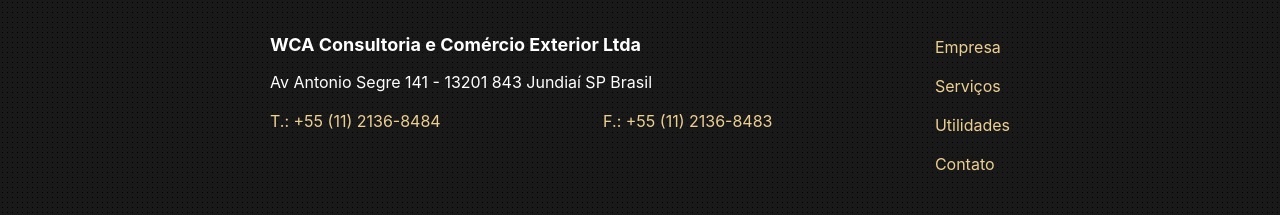
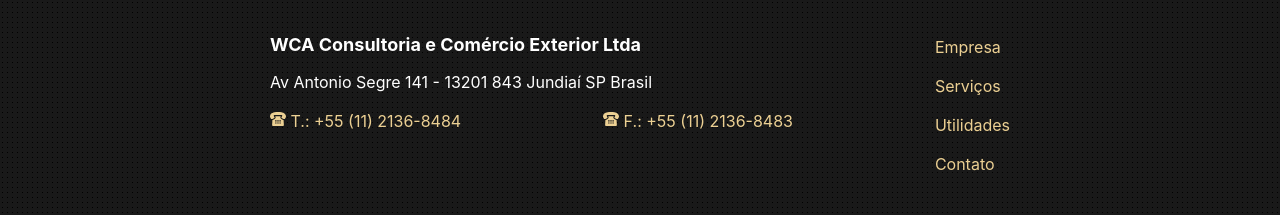
Before and after one commit to WCAComex/wcacomex.github.io, a Jekyll site: the page built from index.html, in a window 1280 px wide. Shown: the part 3308-3523 px from the top of the page. Built offline with Jekyll 4.4.1, drawn with Linux system fonts in a browser that asks for light colours.

Commit message:
Ícones de telefones no rodapé

```diff
--- a/_includes/footer.html
+++ b/_includes/footer.html
@@ -8,9 +8,9 @@
       <p data-grid="spacing">
         {% for tel in site.telefones %}
           {% if tel.numero %}
-            <a href="tel:{{ tel.numero }}" class="tel">{{ tel.rotulo }}</a>
+            <a href="tel:{{ tel.numero }}" class="tel icon">{% include svg/tel-old.svg %} {{ tel.rotulo }}</a>
           {% else %}
-            <span class="tel">{{ tel.rotulo }}</span>
+            <span class="tel icon">{% include svg/tel-old.svg %} {{ tel.rotulo }}</span>
           {% endif %}
         {% endfor %}
       </p>
--- a/_sass/_base.sass
+++ b/_sass/_base.sass
@@ -207,7 +207,6 @@
     display: inline-block
     width: 1em
     height: 1em
-    vertical-align: text-top
 
 .icon
   > svg
```
Also changed, not shown: _includes/svg/tel-old.svg (added).
